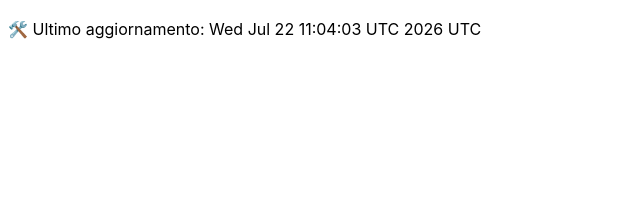
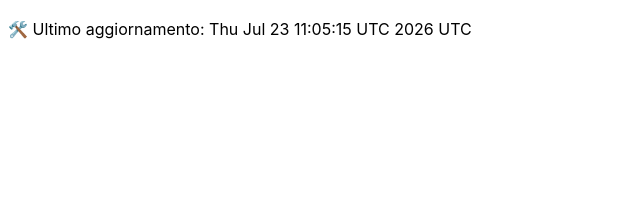
Before and after one commit to DanteTrb/DanteTrb.github.io, a Jekyll site: the page built from badges.md, in a window 1280 px wide. Shown: the top 213 px of the page, without its empty margins (0-640 px from the left). Built offline with Jekyll 4.4.1, drawn with Linux system fonts in a browser that asks for light colours; our own code applies the rules of GitHub Pages for plain Markdown files.

Commit message:
🛠️ Aggiornamento automatico badge

```diff
--- a/badges.md
+++ b/badges.md
@@ -1 +1 @@
-🛠️ Ultimo aggiornamento: Wed Jul 22 11:04:03 UTC 2026 UTC
+🛠️ Ultimo aggiornamento: Thu Jul 23 11:05:15 UTC 2026 UTC
```
